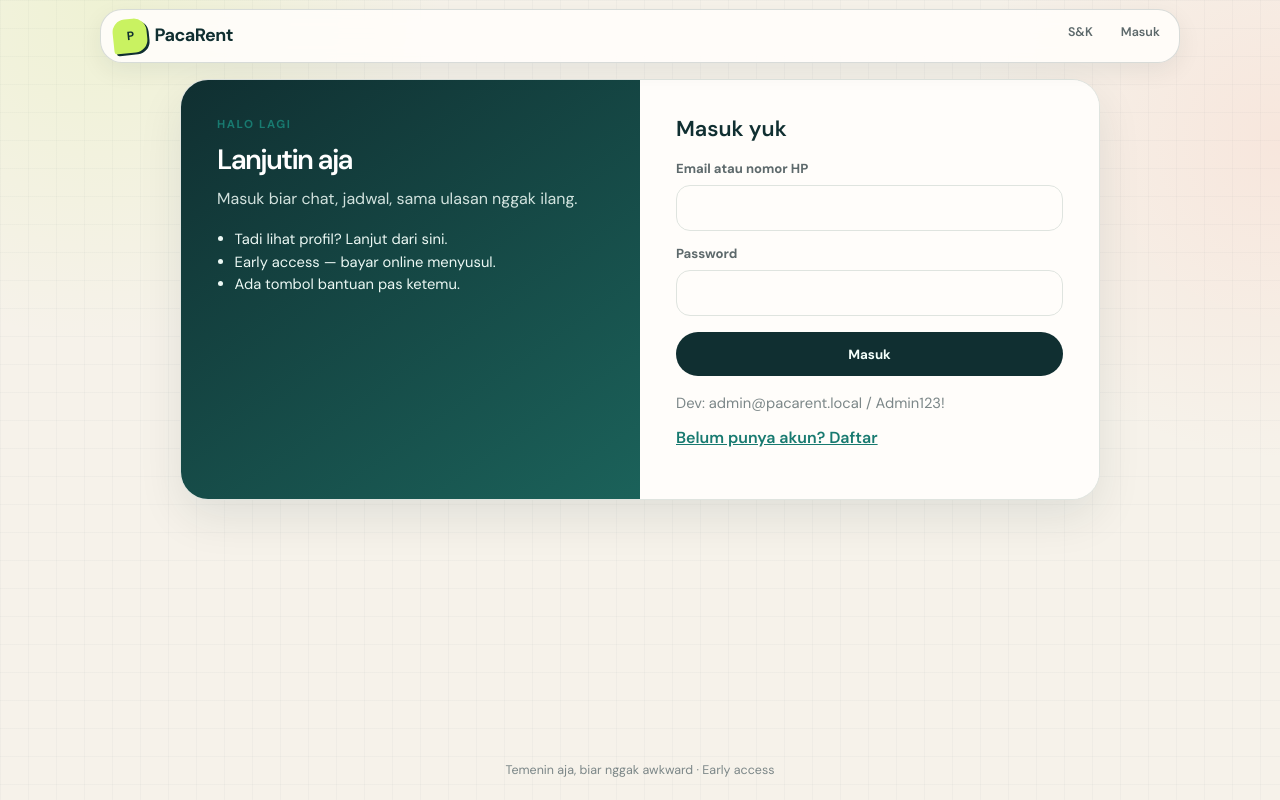
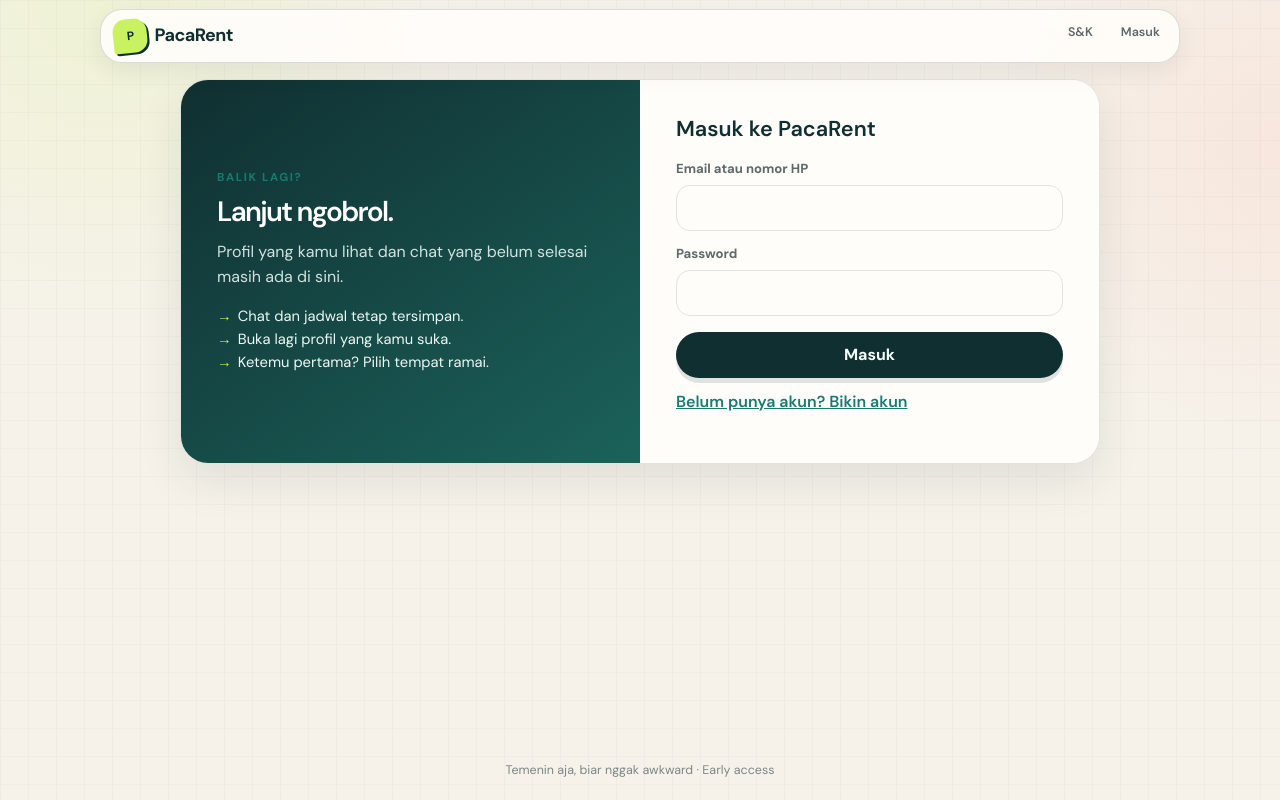
Before and after one commit to dreamcraft17/pacarent, a React (Vite) app in the folder web/: page /login in a window 1280 px wide. Built offline with nearby package versions, Linux system fonts and the light colour scheme; no server answers.

Commit message:
humanize pacarent auth experience

```diff
--- a/web/src/copy/productCopy.ts
+++ b/web/src/copy/productCopy.ts
@@ -58,26 +58,26 @@ export const productCopy = {
     ctaTerms: 'Baca S&K',
   },
   auth: {
-    loginAsideKicker: 'Halo lagi',
-    loginAsideTitle: 'Lanjutin aja',
-    loginAsideLead: 'Masuk biar chat, jadwal, sama ulasan nggak ilang.',
+    loginAsideKicker: 'Balik lagi?',
+    loginAsideTitle: 'Lanjut ngobrol.',
+    loginAsideLead: 'Profil yang kamu lihat dan chat yang belum selesai masih ada di sini.',
     loginBullets: [
-      'Tadi lihat profil? Lanjut dari sini.',
-      'Early access — bayar online menyusul.',
-      'Ada tombol bantuan pas ketemu.',
+      'Chat dan jadwal tetap tersimpan.',
+      'Buka lagi profil yang kamu suka.',
+      'Ketemu pertama? Pilih tempat ramai.',
     ],
-    loginHeading: 'Masuk yuk',
+    loginHeading: 'Masuk ke PacaRent',
     loginSubmit: 'Masuk',
-    loginRegister: 'Belum punya akun? Daftar',
-    registerAsideKicker: '18+',
-    registerAsideTitle: 'Daftar terus gas jelajah',
-    registerAsideLead: 'Nggak anonim — lewat chat & booking yang jelas.',
+    loginRegister: 'Belum punya akun? Bikin akun',
+    registerAsideKicker: 'Bikin akun',
+    registerAsideTitle: 'Mulai dari sini.',
+    registerAsideLead: 'Cari temen buat nemenin apa pun, lalu ngobrol dulu sebelum ketemu.',
     registerBullets: [
-      'Setuju S&K & privasi (UU PDP).',
-      'Testing: biasanya langsung masuk.',
-      'Kontak darurat opsional di profil.',
+      '18+ dan profil yang jelas.',
+      'Pilih kota dan ceritakan sedikit tentang kamu.',
+      'Pertemuan pertama? Pilih tempat ramai.',
     ],
-    registerHeading: 'Buat akun',
+    registerHeading: 'Buat akun dulu',
     registerSubmit: 'Daftar',
   },
   nav: {
--- a/web/src/pages/LoginPage.tsx
+++ b/web/src/pages/LoginPage.tsx
@@ -55,9 +55,6 @@ export default function LoginPage() {
         {error && <p className="v3-error">{error}</p>}
         <button type="submit">{c.loginSubmit}</button>
       </form>
-      <p className="v3-muted" style={{ marginTop: '1rem' }}>
-        Dev: admin@pacarent.local / Admin123!
-      </p>
       <p style={{ marginTop: '0.75rem' }}>
         <Link className="v3-link" to="/register" state={from !== '/bookings' ? { from } : undefined}>
           {c.loginRegister}
--- a/web/src/styles/v3/05-redesign.css
+++ b/web/src/styles/v3/05-redesign.css
@@ -210,7 +210,51 @@ textarea:focus,
 }
 
 .v3-auth-main {
+  display: flex;
+  flex-direction: column;
+  justify-content: center;
   background: var(--pr-paper);
+}
+
+.v3-auth-aside {
+  display: flex;
+  flex-direction: column;
+  justify-content: center;
+}
+
+.v3-auth-aside ul {
+  padding: 0;
+  list-style: none;
+}
+
+.v3-auth-aside li {
+  position: relative;
+  padding-left: 1.3rem;
+}
+
+.v3-auth-aside li::before {
+  content: '→';
+  position: absolute;
+  left: 0;
+  color: var(--pr-accent);
+  font-weight: 900;
+}
+
+.v3-form > button {
+  min-height: 48px;
+  border: 0;
+  border-radius: 999px;
+  background: var(--pr-accent);
+  color: var(--pr-ink);
+  font: inherit;
+  font-weight: 800;
+  cursor: pointer;
+  box-shadow: 0 5px 0 rgb(16 47 49 / 13%);
+}
+
+.v3-form > button:hover {
+  background: #b9e94b;
+  transform: translateY(-1px);
 }
 
 .browse-masthead {
```
